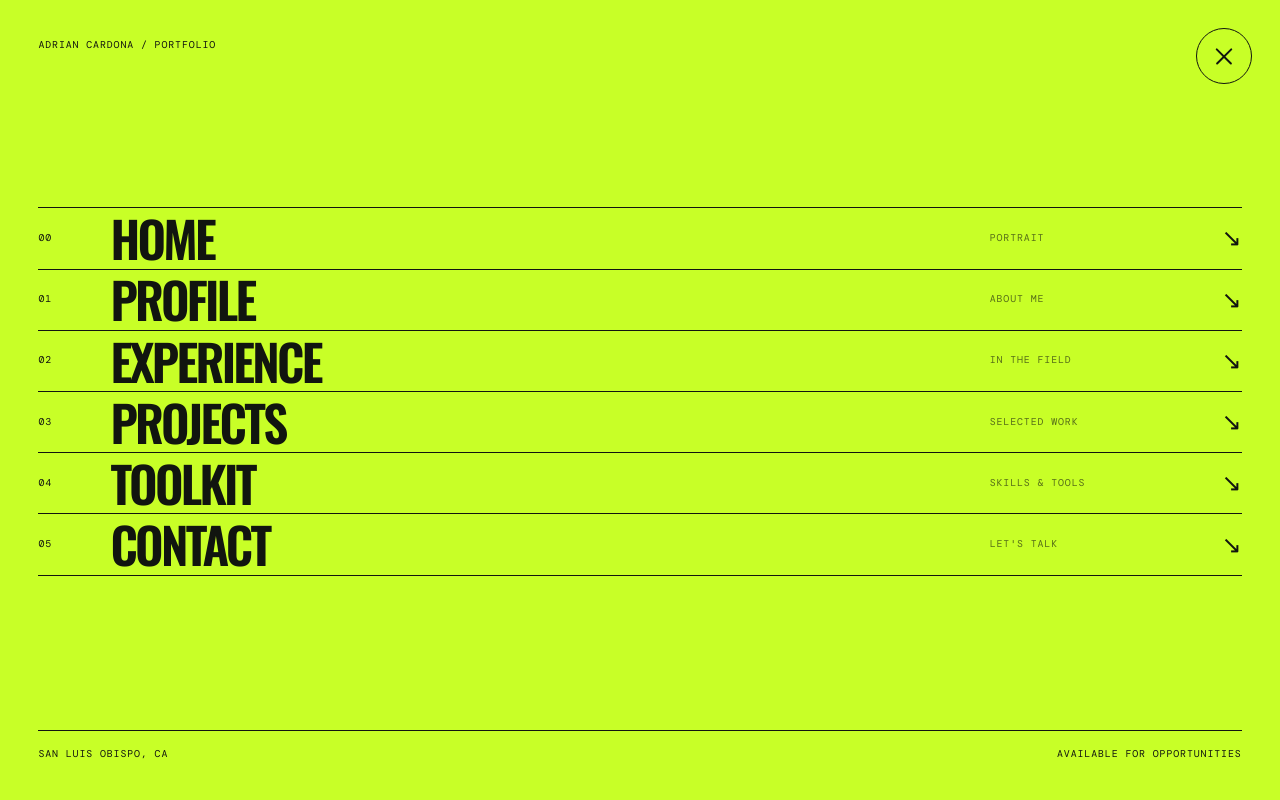
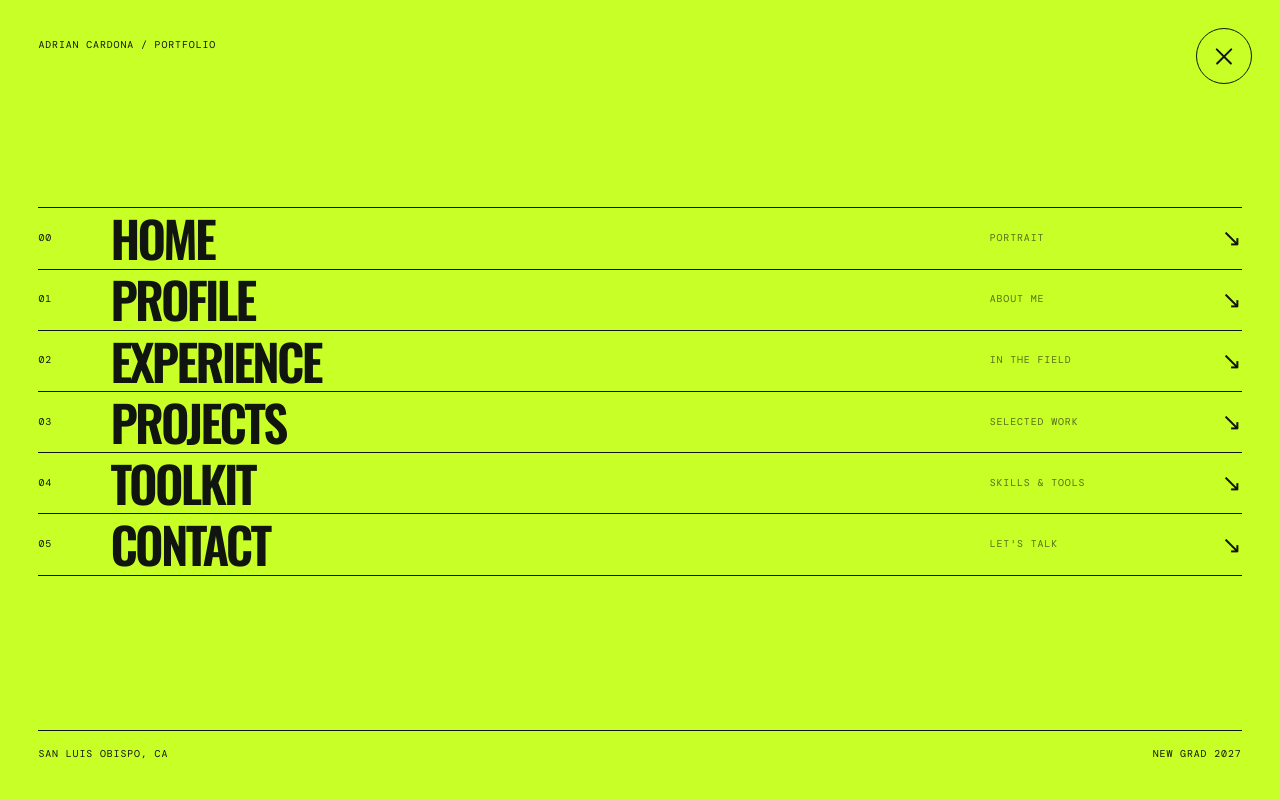
Before and after one commit to adrian-1-cardona/adriancardona, a React (Vite) app: page / in a window 1280 px wide. Both pictures are taken after a click on the button "Open navigation". Shown: the top 800 px of the page. Built offline with nearby package versions, Linux system fonts and the light colour scheme; the HTML template or start-up script is replaced by a standard one; a web font is replaced by a local one.

Commit message:
messaging: new grad 2027 roles only, update profile + contact + menu footer

```diff
--- a/src/App.tsx
+++ b/src/App.tsx
@@ -271,7 +271,7 @@ export default function App() {
             </nav>
             <div className="menu-footer">
               <span>SAN LUIS OBISPO, CA</span>
-              <span>AVAILABLE FOR OPPORTUNITIES</span>
+              <span>NEW GRAD 2027</span>
             </div>
           </motion.div>
         )}
@@ -322,7 +322,7 @@ export default function App() {
           </TypingAnimation>
           <div className="profile-copy">
             <p>I build web apps and backend tools using TypeScript, React, Python, and Git. I'm comfortable working with AI APIs, cloud storage, and CI/CD pipelines — and I'm just as comfortable asking for help, taking feedback, and figuring things out as part of a team.</p>
-            <p>I'm looking for internship or early career roles where I can contribute real work, learn from people who know more than me, and keep getting better.</p>
+            <p>I'm looking for new grad software engineering roles starting in 2027. I want to contribute real work, learn from people who know more than me, and keep getting better.</p>
           </div>
         </Reveal>
       </section>
@@ -436,7 +436,7 @@ export default function App() {
           </div>
         </Reveal>
         <div className="contact-bottom">
-          <p>Open to new grad 2027 tech roles<br />and ambitious technical collaborations.</p>
+          <p>Open to new grad 2027 software engineering roles.</p>
           <a className="contact-button" href="mailto:cardona.adrian.1029@gmail.com"><span>START A CONVERSATION</span><i>↗</i></a>
         </div>
         <div className="social-row">
```
